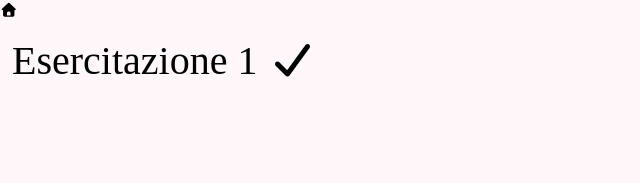
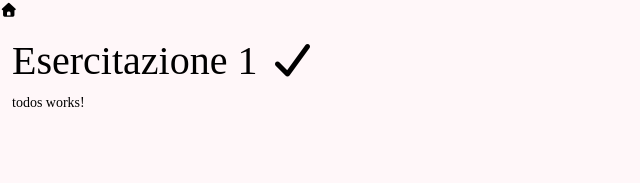
Before and after one commit to SIlver9915/Esercitazione-Angular, an Angular app in the folder todo/: page / in a window 1280 px wide. Shown: the top 183 px of the page, without its empty margins (0-640 px from the left). Built offline with nearby package versions, Linux system fonts and the light colour scheme; a web font is replaced by a local one.

Commit message:
Create a new To Do Component

```diff
--- a/todo/src/app/app.html
+++ b/todo/src/app/app.html
@@ -7,8 +7,13 @@
 <!-- * * * * * * * to get started with your project! * * * * * * * -->
 <!-- * * * * * * * * * * * * * * * * * * * * * * * * * * * * * * * -->
 <span class="fa-solid fa-house"></span>
+
 <div class="container-fluid mt-1 mt-md-3">
   <h1>{{ title() }} <span class="fa-solid fa-check"></span></h1>
+  <app-todos></app-todos>
+
 </div>
 
+
+
 <router-outlet />
--- a/todo/src/app/app.ts
+++ b/todo/src/app/app.ts
@@ -1,9 +1,10 @@
 import { Component, signal } from '@angular/core';
 import { RouterOutlet } from '@angular/router';
+import {Todos} from './todos/todos';
 
 @Component({
   selector: 'app-root',
-  imports: [RouterOutlet],
+  imports: [RouterOutlet,Todos],
   templateUrl: './app.html',
   styleUrl: './app.css'
 })
--- /dev/null
+++ b/todo/src/app/todos/todos.html
@@ -0,0 +1 @@
+<p>todos works!</p>
```
Also changed, not shown: todo/src/app/todos/todos.ts (added, +11 -0 lines), todo/src/app/todos/todos.css (added), 1 other file (tests, documents, lock files or other folders).
